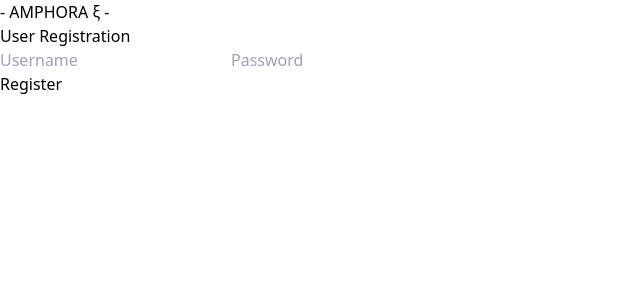
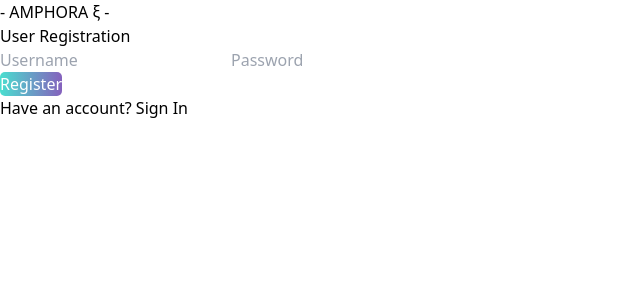
Before and after one commit to EdSabhin/amphora-n24, a Next.js app: page /register in a window 1280 px wide. Shown: the top 300 px of the page, without its empty margins (0-640 px from the left). Built offline with nearby package versions, Linux system fonts and the light colour scheme.

Commit message:
Updated login and register views' styles.

```diff
--- a/src/app/globals.css
+++ b/src/app/globals.css
@@ -1,3 +1,18 @@
 @tailwind base;
 @tailwind components;
 @tailwind utilities;
+
+/* Animations */
+.shimmer-button {
+  border: none;
+  color: white;
+  background: linear-gradient(90deg, #4adecf, #8561bd, #4adecf);
+  background-size: 200%;
+  border-radius: 5px;
+  cursor: pointer;
+  transition: background-position 0.7s ease;
+}
+
+.shimmer-button:hover {
+  background-position: -100%;
+}
--- a/src/app/login/page.tsx
+++ b/src/app/login/page.tsx
@@ -8,7 +8,7 @@ const page = () => {
           <h1 className='pt-3 text-2xl text-center'>- AMPHORA ξ -</h1>
         <h2 className='pb-4 text-2xl text-center text-violet-600'>User Login</h2>
         </div>
-        <div className='flex flex-col justify-center gap-12'>
+        <div className='flex flex-col justify-center gap-7'>
           <input type="text" placeholder='Username' className='py-3 px-4 rounded-sm shadow-sm shadow-violet-400 focus:outline-none focus:shadow-teal-300'/>
           <input type="text" placeholder='Password' className='py-3 px-4 rounded-sm shadow-sm shadow-violet-400 focus:outline-none focus:shadow-teal-300' />
         </div>
@@ -19,7 +19,7 @@ const page = () => {
           </div>
            <span className='hover:text-violet-600 hover:underline underline-offset-2 cursor-pointer'>Forget me</span>
         </div>
-            <button className='p-4 font-semibold rounded-md border border-teal-200 bg-teal-100 active:bg-white shadow-md shadow-violet-300 text-violet-600 cursor-pointer active:scale-110 transition duration-100'>Log in</button>
+            <button className='shimmer-button py-3 font-semibold rounded-md cursor-pointer active:scale-105'>Log in</button>
       </div>
     </div>
   )
--- a/src/app/register/page.tsx
+++ b/src/app/register/page.tsx
@@ -8,11 +8,16 @@ const page = () => {
           <h1 className='pt-3 text-2xl text-center'>- AMPHORA ξ -</h1>
         <h2 className='pb-4 text-2xl text-center text-violet-600'>User Registration</h2>
         </div>
-        <div className='flex flex-col justify-center gap-12'>
+        <div className='flex flex-col justify-center gap-7'>
           <input type="text" placeholder='Username' className='py-3 px-4 rounded-sm shadow-sm shadow-violet-400 focus:outline-none focus:shadow-teal-300'/>
           <input type="text" placeholder='Password' className='py-3 px-4 rounded-sm shadow-sm shadow-violet-400 focus:outline-none focus:shadow-teal-300' />
         </div>
-            <button className='p-4 font-semibold rounded-md border border-teal-200 bg-teal-100 active:bg-white shadow-md shadow-violet-300 text-violet-600 cursor-pointer active:scale-110 transition duration-100'>Register</button>
+        <div className='w-full flex flex-col items-center gap-8'>
+          <button className='shimmer-button w-full py-3 font-semibold rounded-md cursor-pointer active:scale-105'>Register
+          </button>
+          <h2>Have an account? <span className='text-violet-600 hover:text-teal-300 hover:underline underline-offset-2 cursor-pointer'>Sign In</span></h2>
+        </div>
+
       </div>
     </div>
   )
```
